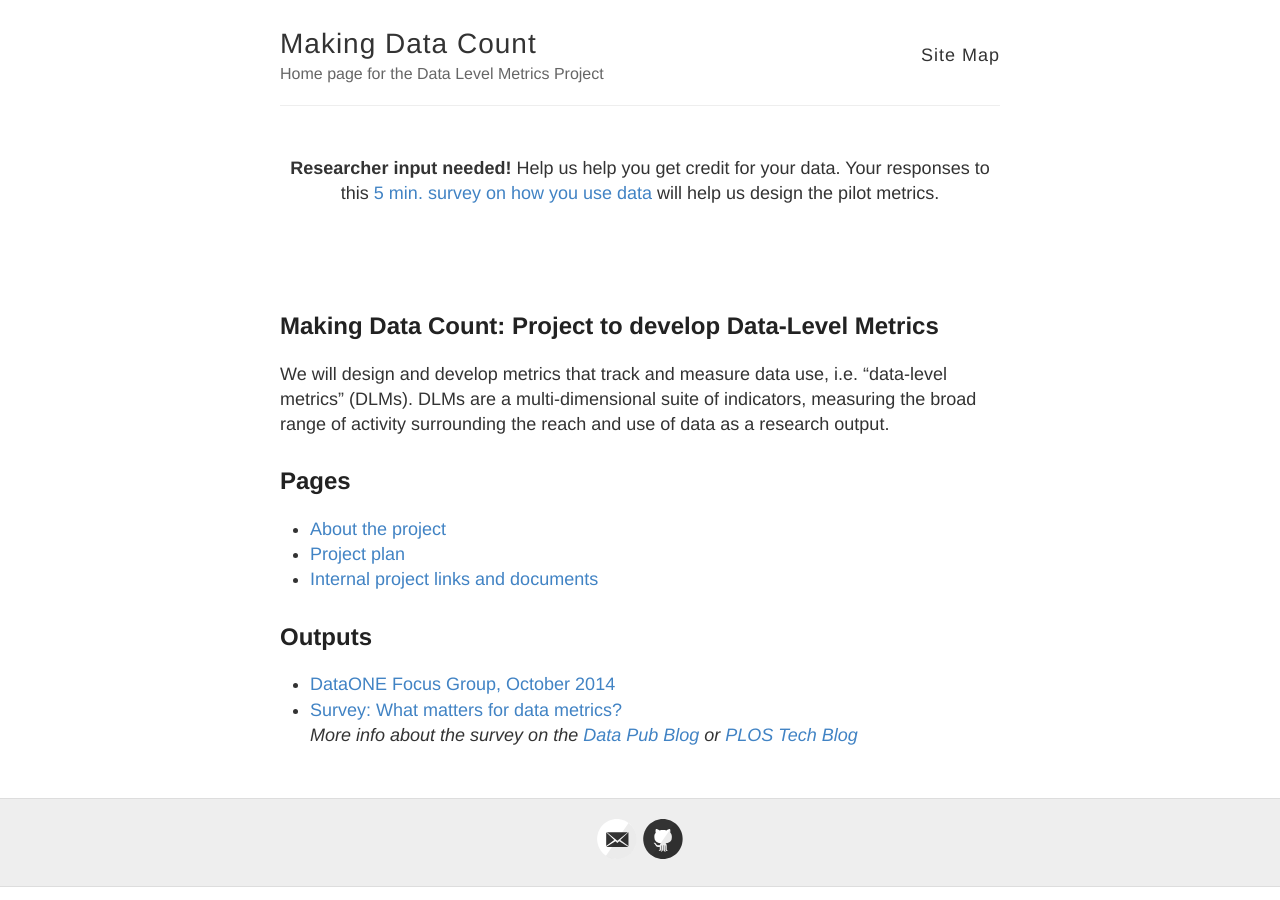
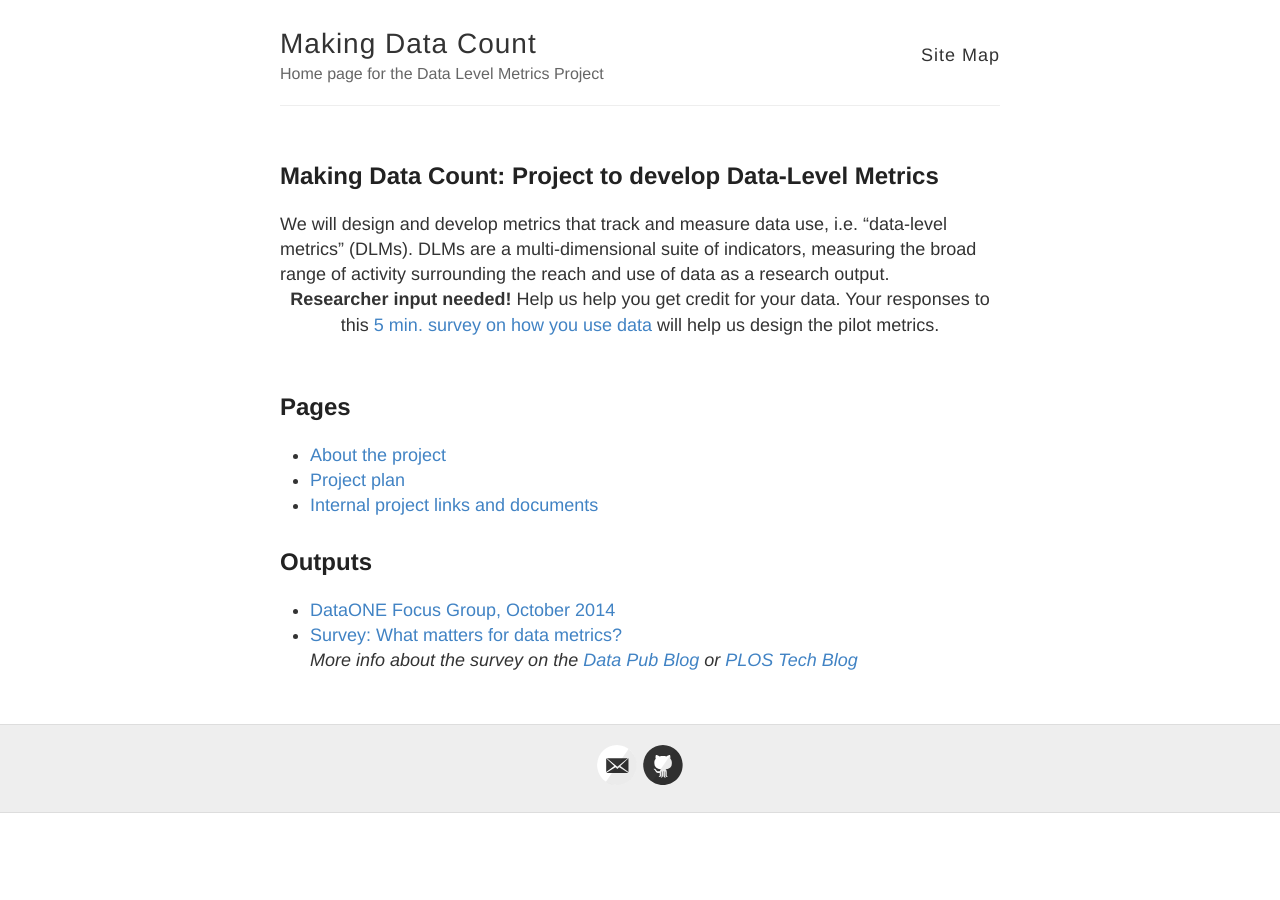
Before and after one commit to lagotto/MDC, a Jekyll site: the page built from index.html, in a window 1280 px wide. Built offline with Jekyll 4.4.1, drawn with Linux system fonts in a browser that asks for light colours.

Commit message:
tweaks4 banner

```diff
--- a/index.html
+++ b/index.html
@@ -19,17 +19,15 @@ layout: default
   </ul>
 -->
 
-<table border="1">
+<h2>Making Data Count: Project to develop Data-Level Metrics</h2>
+We will design and develop metrics that track and measure data use, i.e. “data-level metrics” (DLMs). DLMs are a multi-dimensional suite of indicators, measuring the broad range of activity surrounding the reach and use of data as a research output.
+
+<table border="2">
   <tr>
     <th><b>Researcher input needed!</b> Help us help you get credit for your data. Your responses to this <a href="http://surveymonkey.com/s/makedatacount"> 5 min. survey on how you use data</a> will help us design the pilot metrics.</th>
   </tr>
 </table>
 <br>
-<br>
-<br>
-<h2>Making Data Count: Project to develop Data-Level Metrics</h2>
-We will design and develop metrics that track and measure data use, i.e. “data-level metrics” (DLMs). DLMs are a multi-dimensional suite of indicators, measuring the broad range of activity surrounding the reach and use of data as a research output.
-
 
 <h2>Pages</h2>
 <ul>
```
